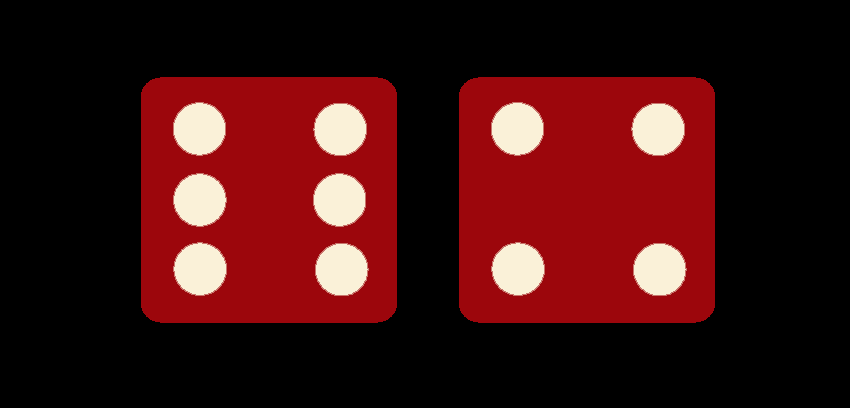
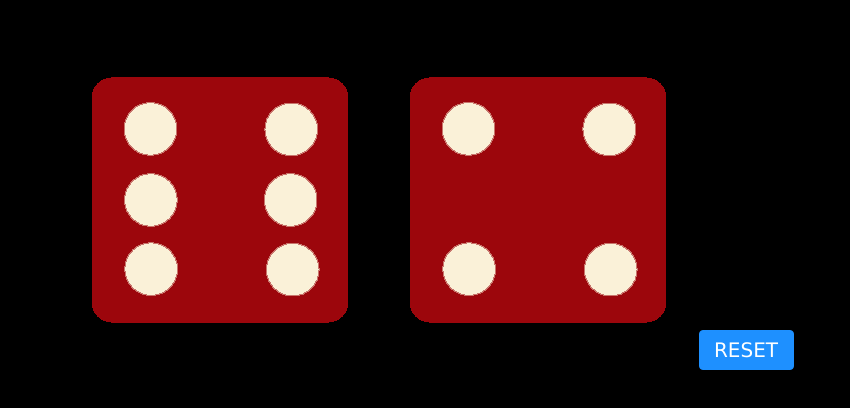
Before and after one commit to chiragkk211/dice, a plain HTML site: page index.html in a window 1280 px wide. Shown: the part 198-606 px from the top of the page, without its empty margins (212-1062 px from the left). Drawn offline with Linux system fonts and the light colour scheme.

Commit message:
Update index.html

```diff
--- a/index.html
+++ b/index.html
@@ -10,6 +10,21 @@
             img{
                 margin: 29px;
             }
+            #but {
+		box-sizing: border-box;
+		width: 95px;
+		height: 40px;
+		border: 1px solid dodgerblue;
+		margin: auto;
+		border-radius: 4px;
+		font-family: Verdana,
+			Geneva, Tahoma, sans-serif;
+
+		background-color: dodgerblue;
+		color: white;
+		font-size: 20px;
+		cursor: pointer;
+	}
 
                    </style>
     </head>
@@ -22,6 +37,9 @@
         </h1>
         <img src="images/dice1.png" id="player1">
         <img src="images/dice1.png" id="player2">
+            <button id="but" onclick="myfunc_2()">
+			RESET
+		</button>
     </center>
 
     <script>
@@ -43,6 +61,10 @@
             document.getElementById("result").innerHTML="Player 2 WINS!"
         }
 
+        function myfunc_2(){
+     location.reload()
+    }
+
 
 
                 </script>
```
